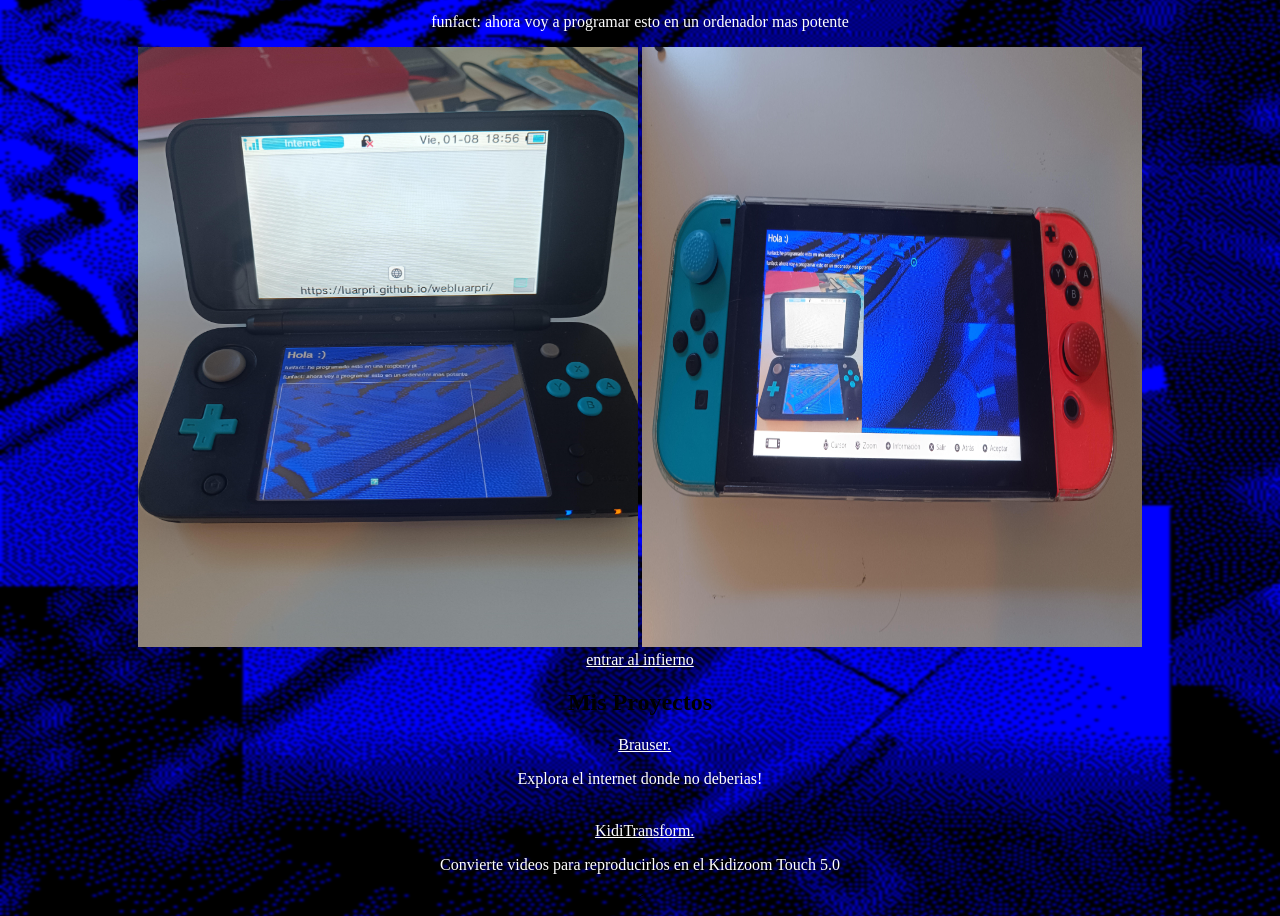
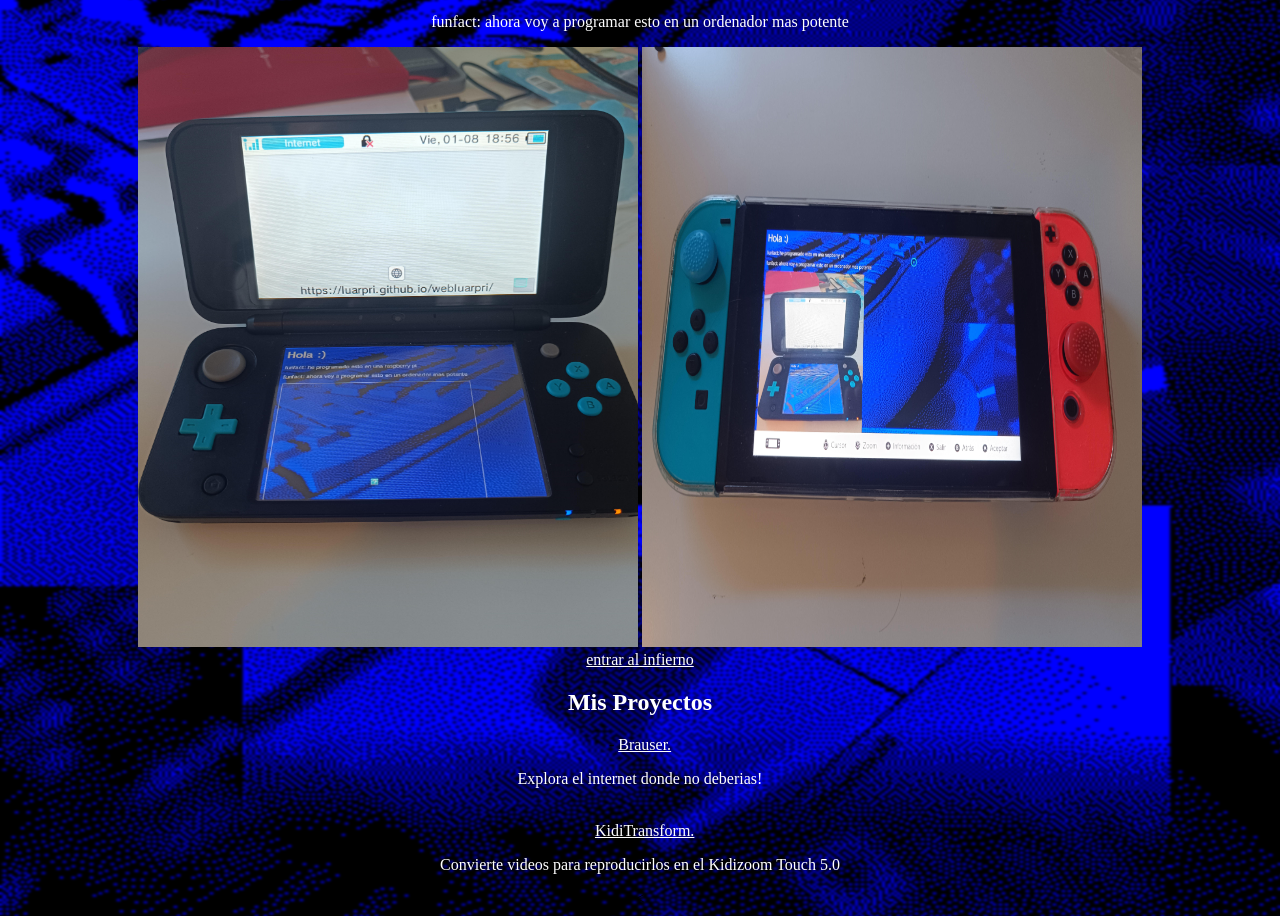
Before and after one commit to Luarpri/webluarpri, a plain HTML site: page index.html in a window 1280 px wide. Shown: the part 127-1043 px from the top of the page. Drawn offline with Linux system fonts and the light colour scheme.

Commit message:
Update index.html

```diff
--- a/index.html
+++ b/index.html
@@ -24,7 +24,7 @@ Globodetexto51 Decadencia777</marquee>
 <img src="img/switch.jpg" alt="switch con mi web" width="500" height="600">
       <br>
       <a style="color: white;" href="/webluarpri/hell/index.html">entrar al infierno</a>
-      <h2>Mis Proyectos</h2>
+      <h2 style="color: white;">Mis Proyectos</h2>
       - <a style="color: white;" href="https://luarpri.github.io/brauser/">Brauser. </a><p style="color: white;">Explora el internet donde no deberias!</p><br>
       - <a style="color: white;" href="https://github.com/Luarpri/KidiTransform">KidiTransform. </a><p style="color: white;">Convierte videos para reproducirlos en el Kidizoom Touch 5.0</p><
     </div>
```
